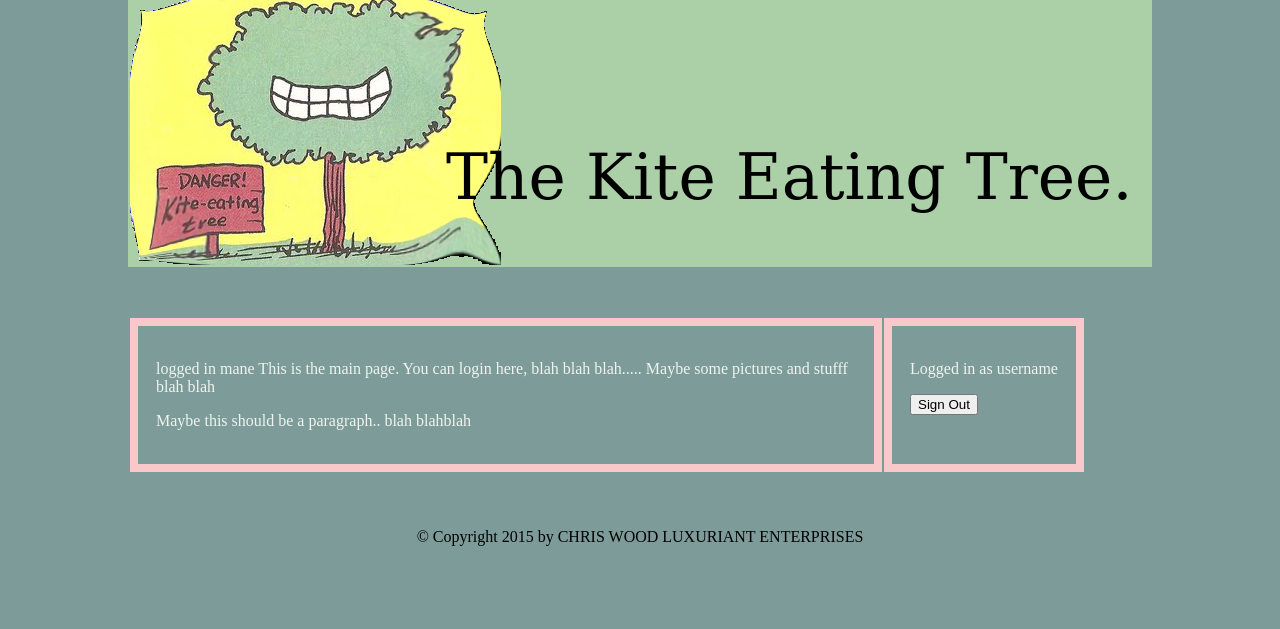
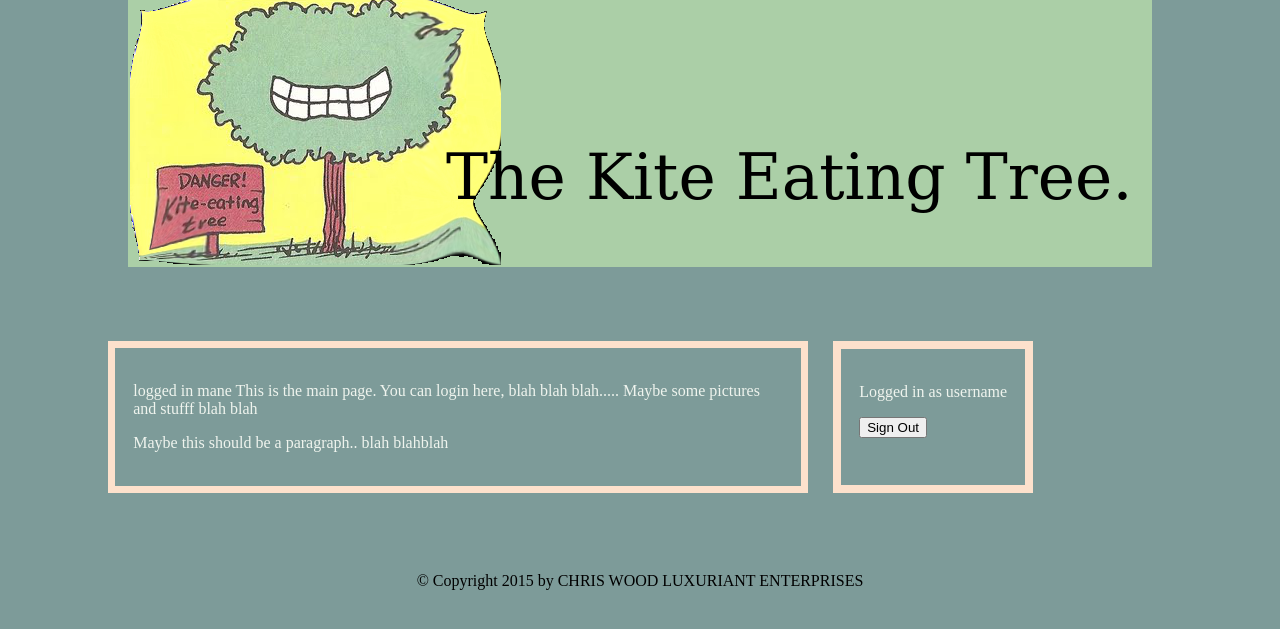
Before and after one commit to chriswood/kiteeatingtree, a Flask app: page / in a window 1280 px wide. Shown: the part 51-680 px from the top of the page. Run offline with Flask 2, Linux system fonts and the light colour scheme.

Commit message:
Fixing some css stuff

```diff
--- a/static/css/style.css
+++ b/static/css/style.css
@@ -5,9 +5,12 @@ body {
 	text-align:center;
 }
 
+table {
+    border-spacing: 25px;
+}
+
 .page {
     margin: 2em auto;
-
     padding: 0.8em;
     text-align: left;
     color: #EFF4EE;
@@ -21,20 +24,20 @@ body {
 .center {
     margin-left: auto;
     margin-right: auto;
-    width: 80%;
+    width: 87%;
 }
 
 .logged {
     padding: 18px;
-    border: 8px solid #F8C8CB;
+    border: 8px solid #FDE1CC;
     vertical-align: top;
 }
 
 .post {
 	padding:18px;
-    width: 700px;
+    width: 650px;
 	border-top: 1px;
 	border-bottom:1px;
 	border-left: 1px;
-    border: 8px solid #F8C8CB;
+    border: 7px solid #FDE1CC;
 }
--- a/templates/main.html
+++ b/templates/main.html
@@ -1,6 +1,6 @@
 {% extends "layout.html" %}
 {% block body %}
-  <table>
+  <table class="main">
     <tr>
       <td class="post">
         <p> logged in mane
```
Also changed, not shown: README.md.
